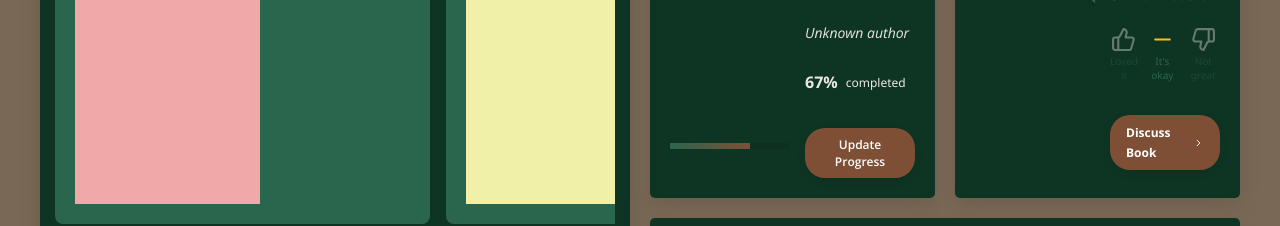
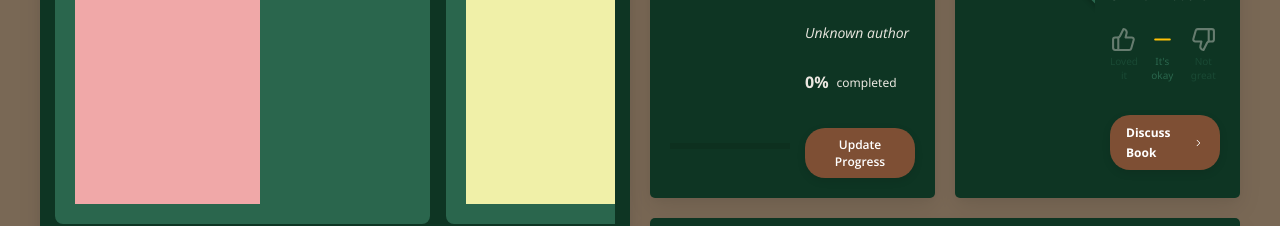
Before and after one commit to tamu-csce-capstone-2025-spring-hammond/Readers-Recs, a React (Create React App) app in the folder frontend/: page /home in a window 1280 px wide. Shown: the part 207-433 px from the top of the page. Built offline with nearby package versions, Linux system fonts and the light colour scheme.

Commit message:
fixed initializing as 67% oops

```diff
--- a/frontend/src/pages/home.jsx
+++ b/frontend/src/pages/home.jsx
@@ -9,7 +9,7 @@ const Home = () => {
   const [isLoaded, setIsLoaded] = useState(false);
   const [activeSection, setActiveSection] = useState(null);
   const [showUpdateProgress, setShowUpdateProgress] = useState(false);
-  const [bookProgress, setBookProgress] = useState(67);
+  const [bookProgress, setBookProgress] = useState(0);
   const [user, setUser] = useState(null);
   const [bookshelf, setBookshelf] = useState({
     currentRead: null,
```
